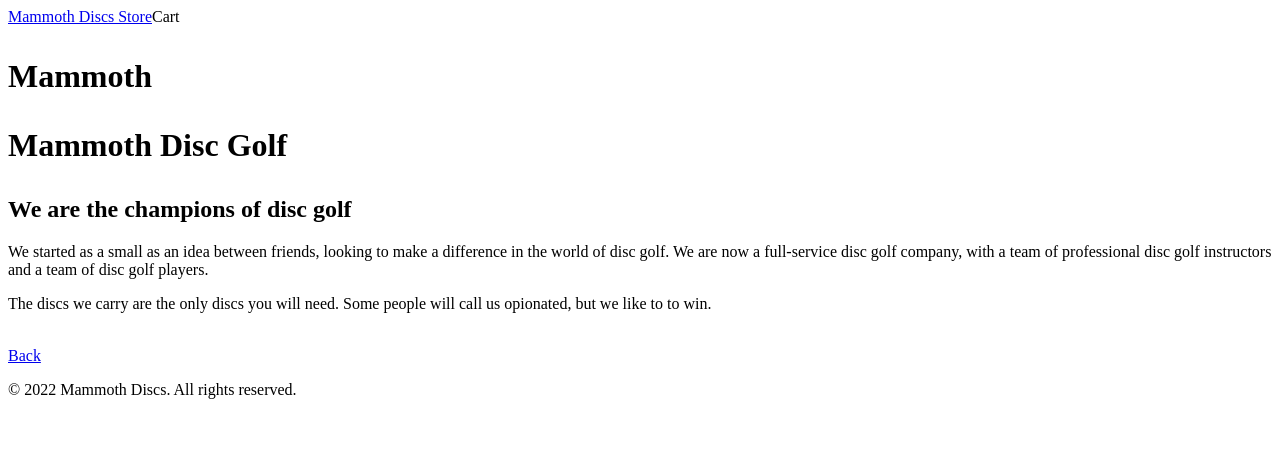
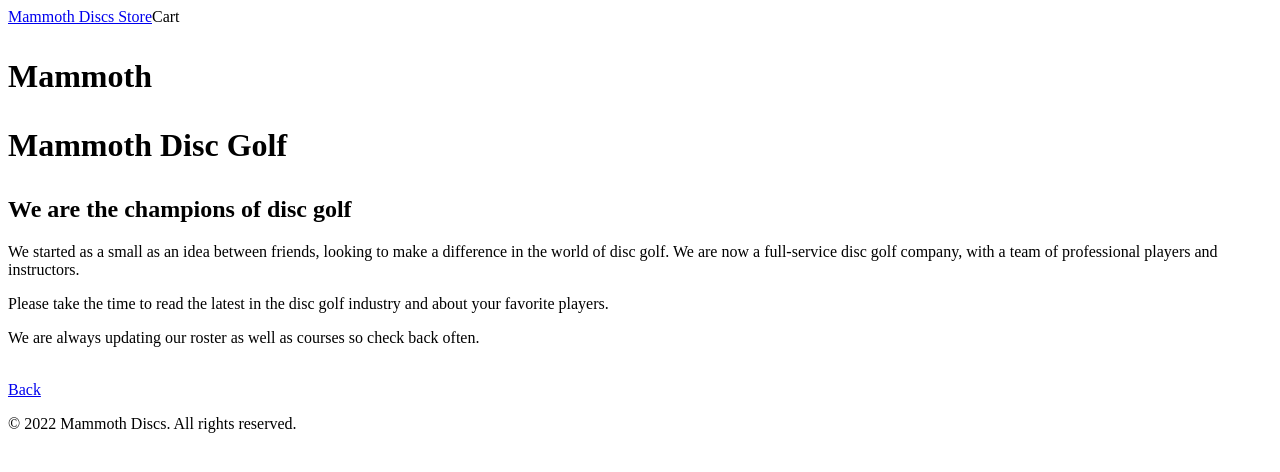
Before and after one commit to mematthew123/my-app-shop, a Next.js app: page /about in a window 1280 px wide. Shown: the top 472 px of the page. Built offline with nearby package versions, Linux system fonts and the light colour scheme.

Commit message:
fixed formatting on 'about' and 'cta'

```diff
--- a/components/Cta.js
+++ b/components/Cta.js
@@ -6,7 +6,7 @@ function Cta() {
 
 
 
-    <div className="my-48 mx-auto max-w-7xl px-4 sm:mt-24 md:mt-72 text-center">
+    <div className=" min-h-screen bottom-6 mx-auto max-w-7xl px-4 sm:mt-24 md:mt-24 text-center">
 
 
 
--- a/package.json
+++ b/package.json
@@ -9,7 +9,7 @@
     "@headlessui/react": "^1.4.0",
     "@heroicons/react": "^1.0.4",
     "axios": "^0.25.0",
-    "next": "^11.1.0",
+    "next": "12",
     "react": "^17.0.2",
     "react-dom": "^17.0.2",
     "sass": "^1.38.2",
--- a/pages/about.js
+++ b/pages/about.js
@@ -3,7 +3,7 @@ import BackButton from '../components/BackButton'
 
 function About() {
   return (
-    <div className="my-48 mx-auto max-w-7xl px-4 sm:mt-24 md:mt-72 text-center">
+    <div className="my-20 mx-auto max-w-7xl px-4 sm:mt-24 md:mt-24 text-center">
       <h1 className="font-extrabold text-gray-900">
         <p className="text-xl sm:text-3xl md:text-4xl">Mammoth</p>
         <p className="text-transparent bg-clip-text bg-gradient-to-r from-blue-400 via-purple-500 to-gray-500 text-4xl sm:text-6xl md:text-7xl">
@@ -15,13 +15,15 @@ function About() {
       </h2>
       <p className="mt-10 max-w-md mx-auto">
         We started as a small as an idea between friends, looking to make a difference in the world
-        of disc golf. We are now a full-service disc golf company, with a team of professional disc
-        golf instructors and a team of disc golf players.
-      </p>
+        of disc golf. We are now a full-service disc golf company, with a team of professional players and instructors.
+        </p>
+
 
       <p className="mt-10 max-w-md mx-auto">
-        The discs we carry are the only discs you will need. Some people will call us opionated, but
-        we like to to win.
+       Please take the time to read the latest in the disc golf industry and about your favorite players.
+      </p>
+      <p className="mt-10 max-w-md mx-auto">
+      We are always updating our roster as well as courses so check back often.
       </p>
       <br />
       <BackButton  />
```
Also changed, not shown: 1 other file (tests, documents, lock files or other folders).
